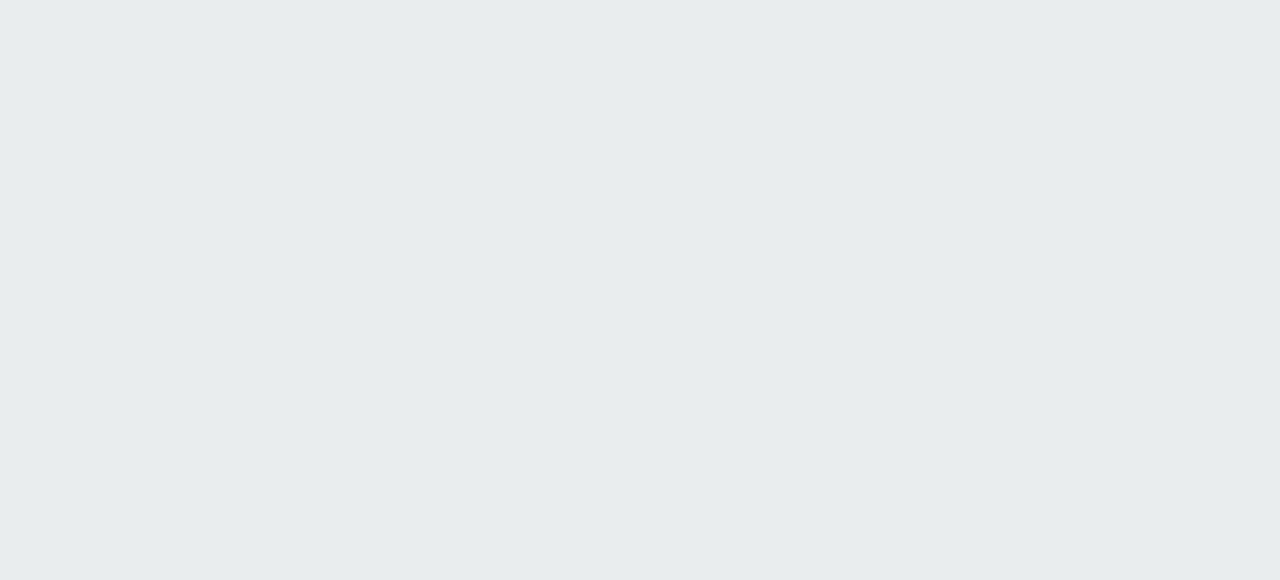
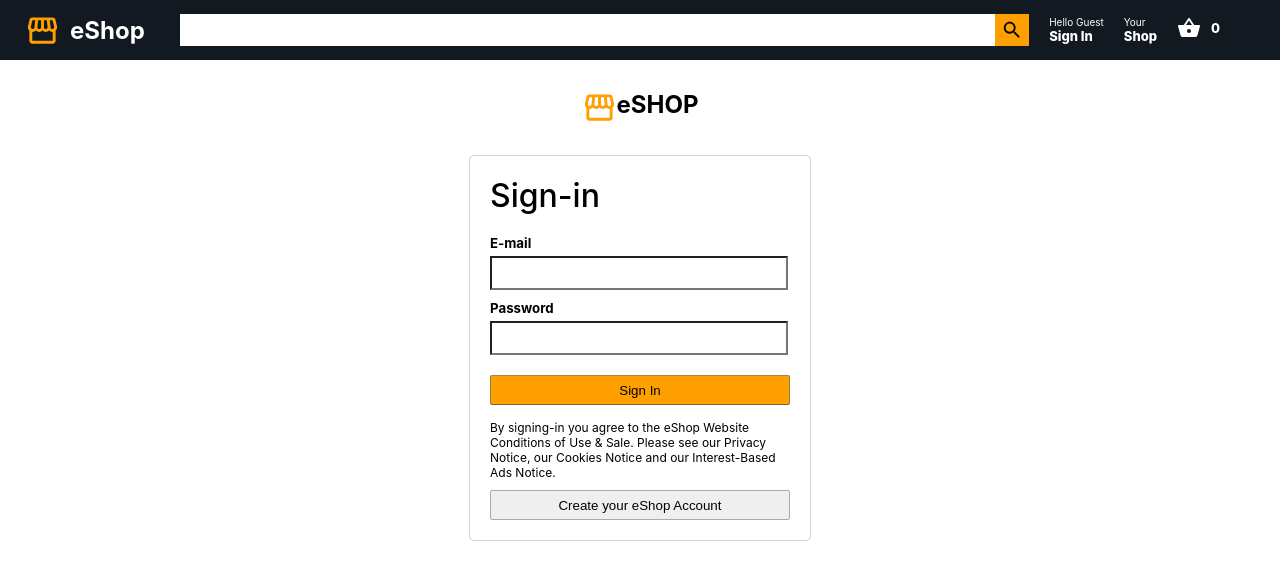
Before and after one commit to meganriley/e-shop, a React (Create React App) app: page /login in a window 1280 px wide. Before the commit this address had no page. Shown: the top 580 px of the page. Built offline with nearby package versions, Linux system fonts and the light colour scheme.

Commit message:
added firebase, and ready to deploy app to netlify

```diff
--- a/package.json
+++ b/package.json
@@ -11,6 +11,9 @@
     "@testing-library/jest-dom": "^5.16.2",
     "@testing-library/react": "^12.1.3",
     "@testing-library/user-event": "^13.5.0",
+    "firebase": "^9.6.9",
+    "firebase-login": "^1.0.0",
+    "firebase-tools": "^10.4.2",
     "react": "^17.0.2",
     "react-currency-format": "^1.1.0",
     "react-dom": "^17.0.2",
--- a/src/App.js
+++ b/src/App.js
@@ -2,6 +2,7 @@ import './App.css';
 import Header from './Header'
 import Home from './Home'
 import Checkout from './Checkout'
+import Login from './Login'
 import { BrowserRouter, Routes, Route } from "react-router-dom"
 
 
@@ -12,6 +13,7 @@ function App() {
         <Routes>
           <Route exact path="/" element={<><Header/><Home/></>}/>
           <Route path="/checkout" element={<><Header/><Checkout/></>}/>
+          <Route path="/login" element={<><Header/><Login/></>}/>
         </Routes>
       </BrowserRouter>
     </div>
--- a/src/Header.js
+++ b/src/Header.js
@@ -6,27 +6,28 @@ import ShoppingBasketIcon from "@material-ui/icons/ShoppingBasket";
 import StorefrontIcon from "@material-ui/icons/Storefront";
 import SearchIcon from "@material-ui/icons/Search";
 import { useStateValue } from "./StateProvider";
+import Login from "./Login";
 
 function Header() {
-  const [{basket, dispatch}] = useStateValue();
+  const [{ basket, dispatch }] = useStateValue();
 
   return (
     <div className="header">
-      <Link to="/" style={{ textDecoration: "none" }}>
       <div className="header__logo">
         <StorefrontIcon className="header__logoImage" fontSize="large" />
         <h2 className="header__logoTitle">eShop</h2>
       </div>
-      </Link>
       <div className="header__search">
         <input type="text" className="header__searchInput"></input>
         <SearchIcon className="header__searchIcon" />
       </div>
       <div className="header__nav">
+        <Link to="/login" style={{ textDecoration: "none" }}>
           <div className="nav__item">
             <span className="nav__itemLineOne">Hello Guest</span>
             <span className="nav__itemLineTwo">Sign In</span>
           </div>
+        </Link>
         <div className="nav__item">
           <span className="nav__itemLineOne">Your</span>
           <span className="nav__itemLineTwo">Shop</span>
@@ -34,7 +35,9 @@ function Header() {
         <Link to="/checkout" style={{ textDecoration: "none" }}>
           <div className="nav__itemBasket">
             <ShoppingBasketIcon />
-            <span className="nav__itemLineTwo nav__basketCount">{basket.length}</span>
+            <span className="nav__itemLineTwo nav__basketCount">
+              {basket.length}
+            </span>
           </div>
         </Link>
       </div>
--- /dev/null
+++ b/src/Login.css
@@ -0,0 +1,70 @@
+.login {
+    background-color: white;
+    height: 100vh;
+    display: flex;
+    flex-direction: column;
+    align-items: center;
+}
+
+.login__logo {
+    display: flex;
+    margin: 30px 0;
+}
+
+.login__logoImage {
+    color: #ff9f00;
+}
+
+.login__logoTitle {
+    color: black;
+}
+
+.login__container {
+    width: 300px;
+    height: fit-content;
+    display: flex;
+    flex-direction: column;
+    border-radius: 5px;
+    border: 1px solid lightgray;
+    padding: 20px;
+}
+
+.login__container > h1 {
+    font-weight: 500;
+    margin-bottom: 20px;
+  }
+
+.login__container > form > h5 {
+    margin-bottom: 5px;
+}
+
+.login__container > form > input {
+    height: 30px;
+    margin-bottom: 10px;
+    background-color: white;
+    width: 98%;
+  }
+
+.login__container > p {
+    margin-top: 15px;
+    font-size: 12px;
+}
+
+.login__signInButton {
+    background: #ff9f00;
+    border-radius: 2px;
+    width: 100%;
+    height: 30px;
+    border: 1px solid;
+    margin-top: 10px;
+    border-color: #a88734 #9c7e31 #846a29;
+  }
+
+  .login__registerButton {
+    border-radius: 2px;
+    width: 100%;
+    height: 30px;
+    border: 1px solid;
+    margin-top: 10px;
+    border-color: darkgray;
+  }
--- /dev/null
+++ b/src/Login.js
@@ -0,0 +1,71 @@
+import React, { useState } from 'react';
+import './Login.css'
+import { Link, useNavigate } from "react-router-dom";
+import StorefrontIcon from '@material-ui/icons/Storefront';
+import { auth } from "./firebase";
+
+function Login() {
+    const history = useNavigate();
+    const [email, setEmail] = useState('');
+    const [password, setPassword] = useState('');
+
+    const signIn = e => {
+        e.preventDefault();
+
+        auth
+            .signInWithEmailAndPassword(email, password)
+            .then(auth => {
+                history('/');
+            })
+            .catch(error => alert(error.message))
+
+    }
+
+    const register = e => {
+        e.preventDefault();
+
+        auth
+            .createUserWithEmailAndPassword(email, password)
+            .then((auth) => {
+                if (auth) {
+                    history('/');
+                }
+            })
+            .catch(error => alert(error.message))
+
+    }
+
+    return (
+        <div className='login'>
+            <Link to='/' style={{ textDecoration: "none" }}>
+                <div className="login__logo">
+                    <StorefrontIcon className="login__logoImage" fontSize="large" />
+                    <h2 className="login__logoTitle">eSHOP</h2>
+                </div>
+            </Link>
+
+            <div className='login__container'>
+                <h1>Sign-in</h1>
+
+                <form>
+                    <h5>E-mail</h5>
+                    <input type='text' value={email} onChange={e => setEmail(e.target.value)} />
+
+                    <h5>Password</h5>
+                    <input type='password' value={password} onChange={e => setPassword(e.target.value)} />
+
+                    <button type='submit' className='login__signInButton' onClick={signIn}>Sign In</button>
+                </form>
+
+                <p>
+                    By signing-in you agree to the eShop Website Conditions of Use & Sale. Please
+                    see our Privacy Notice, our Cookies Notice and our Interest-Based Ads Notice.
+                </p>
+
+                <button className='login__registerButton' onClick={register}>Create your eShop Account</button>
+            </div>
+        </div>
+    )
+}
+
+export default Login;
--- /dev/null
+++ b/src/firebase.js
@@ -0,0 +1,22 @@
+import firebase from 'firebase/compat/app';
+import 'firebase/compat/auth';
+import 'firebase/compat/firestore';
+
+
+const firebaseConfig = {
+    apiKey: "AIzaSyAdJlglAbW1W1lBZtq__74NE4z5CjwYgzg",
+    authDomain: "eshop-1a90b.firebaseapp.com",
+    projectId: "eshop-1a90b",
+    storageBucket: "eshop-1a90b.appspot.com",
+    messagingSenderId: "874846265211",
+    appId: "1:874846265211:web:1902a8b8fbe057fdb367de",
+    measurementId: "G-1042MLR4BV"
+  };
+
+  const firebaseApp = firebase.initializeApp(firebaseConfig);
+
+  const db = firebaseApp.firestore();
+
+  const auth = firebase.auth();
+
+  export { db, auth }
--- a/src/reducer.js
+++ b/src/reducer.js
@@ -29,7 +29,7 @@ const reducer = (state, action) => {
                 newBasket.splice(index, 1);
             } else {
                 console.warn(
-                    `Can't remove product(id: ${action.id}) as its not in the basket!`
+                    `Can't remove product(id: ${action.id}) as it's not in the basket!`
                 )
             }
 
```
Also changed, not shown: 1 other file (tests, documents, lock files or other folders). Lines whose indentation alone changed are shown as unchanged.
